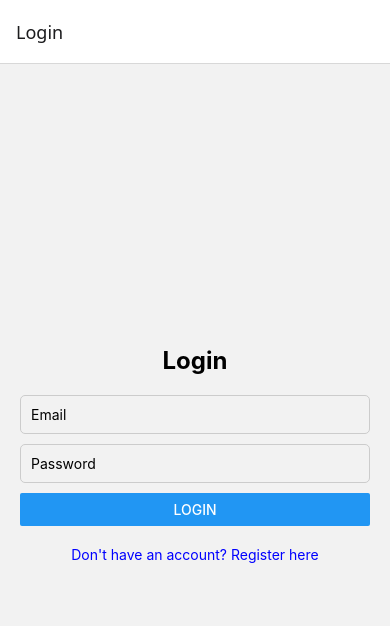
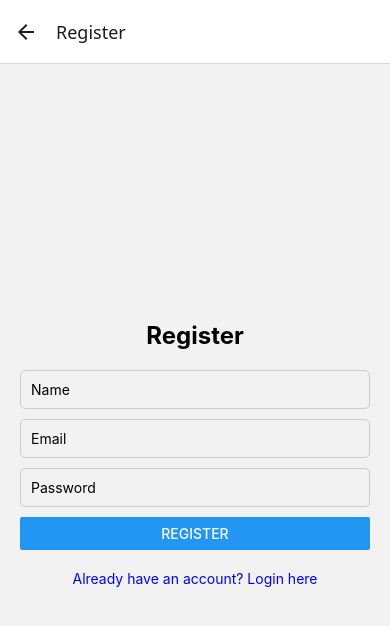
Before and after one commit to KIRENGA-Remy/React-native_mock_auth, a React Native app: screen /Register in a window 390 px wide. Shown: the top 626 px of the page. Built offline with nearby package versions, Linux system fonts and the light colour scheme.

Commit message:
Register screen

```diff
--- a/src/App.js
+++ b/src/App.js
@@ -4,6 +4,7 @@ import { createStackNavigator } from '@react-navigation/stack';
 import { StatusBar } from 'expo-status-bar';
 import { StyleSheet, Text, View } from 'react-native';
 import LoginScreen from './screens/LoginScreen';
+import RegisterScreen from './screens/RegisterScreen';
 
 const Stack = createStackNavigator()
 
@@ -12,6 +13,7 @@ export default function App() {
     <NavigationContainer>
       <Stack.Navigator initialRouteName='Login'>
         <Stack.Screen name='Login' component={LoginScreen} />
+        <Stack.Screen name='Register' component={RegisterScreen} />
       </Stack.Navigator>
     </NavigationContainer>
   );
--- /dev/null
+++ b/src/screens/RegisterScreen.js
@@ -0,0 +1,67 @@
+import React, { useState } from 'react';
+import { View, Text, TextInput, Button, Alert, StyleSheet } from 'react-native';
+import axios from 'axios';
+
+const RegisterScreen = ({ navigation }) => {
+  const [name, setName] = useState('');
+  const [email, setEmail] = useState('');
+  const [password, setPassword] = useState('');
+
+  const handleRegister = async () => {
+    try {
+      const response = await axios.post('https://<mock-server-id>.mock.pstmn.io/register', {
+        name,
+        email,
+        password,
+      });
+
+      if (response.data.success) {
+        Alert.alert('Success', response.data.message);
+        navigation.navigate('Login');
+      } else {
+        Alert.alert('Error', response.data.message);
+      }
+    } catch (error) {
+      Alert.alert('Error', 'An unexpected error occurred');
+    }
+  };
+
+  return (
+    <View style={styles.container}>
+      <Text style={styles.title}>Register</Text>
+      <TextInput
+        placeholder="Name"
+        value={name}
+        onChangeText={setName}
+        style={styles.input}
+      />
+      <TextInput
+        placeholder="Email"
+        value={email}
+        onChangeText={setEmail}
+        style={styles.input}
+        keyboardType="email-address"
+      />
+      <TextInput
+        placeholder="Password"
+        value={password}
+        onChangeText={setPassword}
+        secureTextEntry
+        style={styles.input}
+      />
+      <Button title="Register" onPress={handleRegister} />
+      <Text style={styles.link} onPress={() => navigation.navigate('Login')}>
+        Already have an account? Login here
+      </Text>
+    </View>
+  );
+};
+
+const styles = StyleSheet.create({
+  container: { flex: 1, justifyContent: 'center', padding: 20 },
+  title: { fontSize: 24, fontWeight: 'bold', textAlign: 'center', marginBottom: 20 },
+  input: { borderWidth: 1, borderColor: '#ccc', padding: 10, marginBottom: 10, borderRadius: 5 },
+  link: { marginTop: 20, textAlign: 'center', color: 'blue' },
+});
+
+export default RegisterScreen;
```
